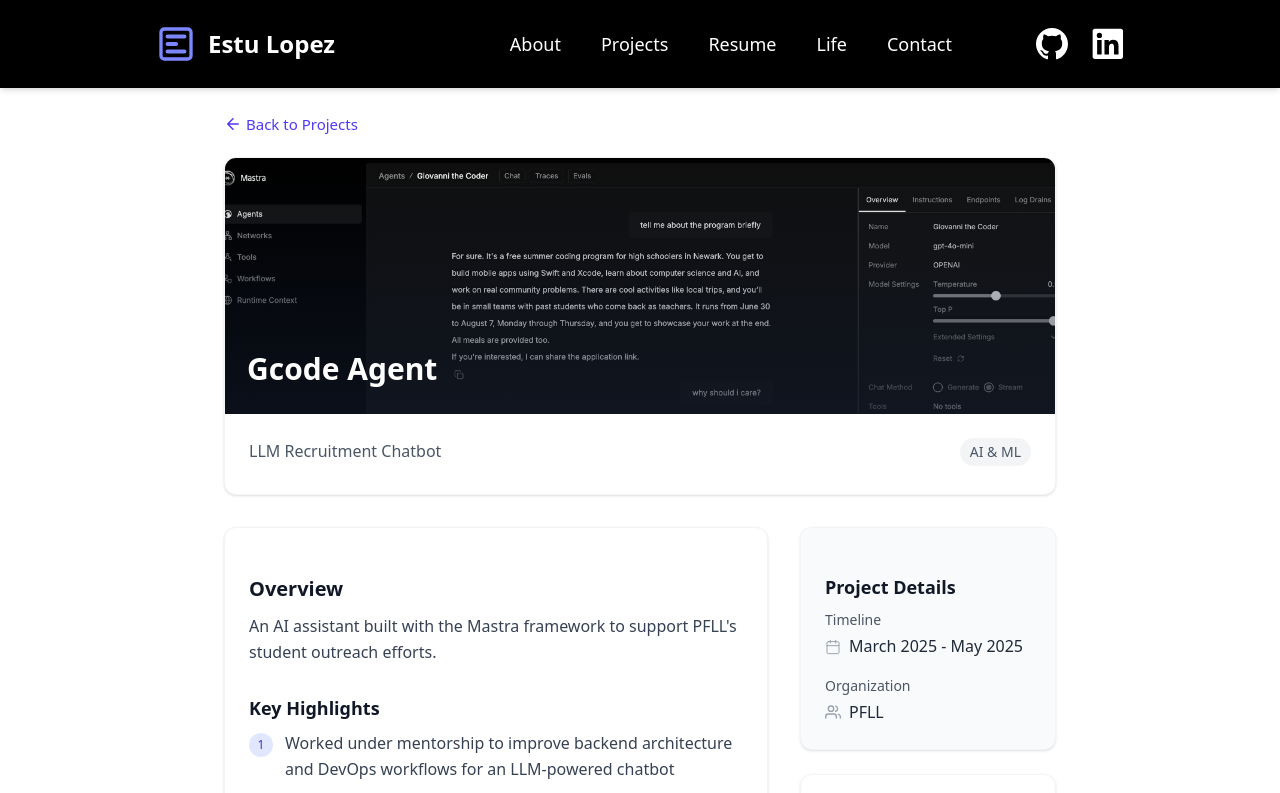
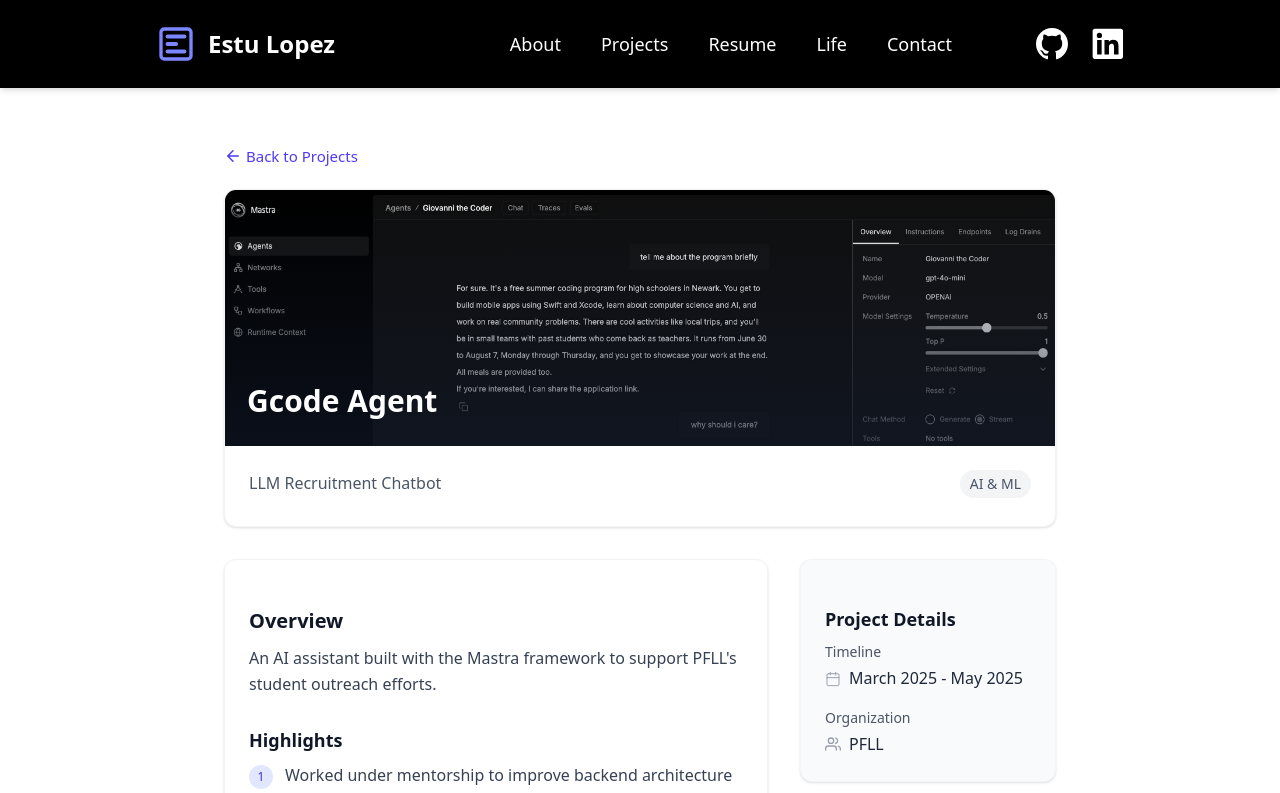
Before and after one commit to estulpz202/personal-website, a Next.js app: page /projects/gcode-agent in a window 1280 px wide. Shown: the top 793 px of the page. Built offline with nearby package versions, Linux system fonts and the light colour scheme.

Commit message:
Final tweaks to project detail page.

```diff
--- a/src/app/projects/[slug]/page.tsx
+++ b/src/app/projects/[slug]/page.tsx
@@ -55,9 +55,9 @@ export default async function ProjectDetailPage({ params }: ProjectDetailParams)
   }
 
   return (
-    <main className="pb-16">
+    <main className="py-10">
       {/* Header with Back Navigation */}
-      <ProjectContainer className="pt-6 pb-4">
+      <ProjectContainer className="py-4">
         <Link
           href="/projects"
           className="inline-flex items-center text-[15px] text-indigo-600 hover:text-indigo-700 group"
--- a/src/components/projects/proj/ProjectContent.tsx
+++ b/src/components/projects/proj/ProjectContent.tsx
@@ -18,7 +18,7 @@ export default function ProjectContent({ description, highlights }: ProjectConte
       <p className="text-gray-700 mb-8 leading-relaxed">{description}</p>
 
       {/* Key highlights */}
-      <h3 className="text-lg font-semibold text-gray-900 mb-4">Key Highlights</h3>
+      <h3 className="text-lg font-semibold text-gray-900 mb-4">Highlights</h3>
       <ul className="space-y-4">
         {highlights.map((highlight, index) => (
           <li key={index} className="flex items-start">
--- a/src/components/projects/proj/ProjectHero.tsx
+++ b/src/components/projects/proj/ProjectHero.tsx
@@ -34,13 +34,7 @@ export default function ProjectHero({
         <div className="bg-white rounded-xl overflow-hidden shadow-sm border border-gray-100">
           {/* Banner Image */}
           <div className="relative h-64 w-full">
-            <Image
-              src={bannerImageUrl}
-              alt={`${title} project banner`}
-              className="object-cover"
-              fill
-              priority
-            />
+            <Image src={bannerImageUrl} alt={`${title} project banner`} fill priority />
             {/* Gradient overlay for text readability */}
             <div className="absolute inset-0 bg-gradient-to-t from-gray-900/65 to-transparent"></div>
 
```
